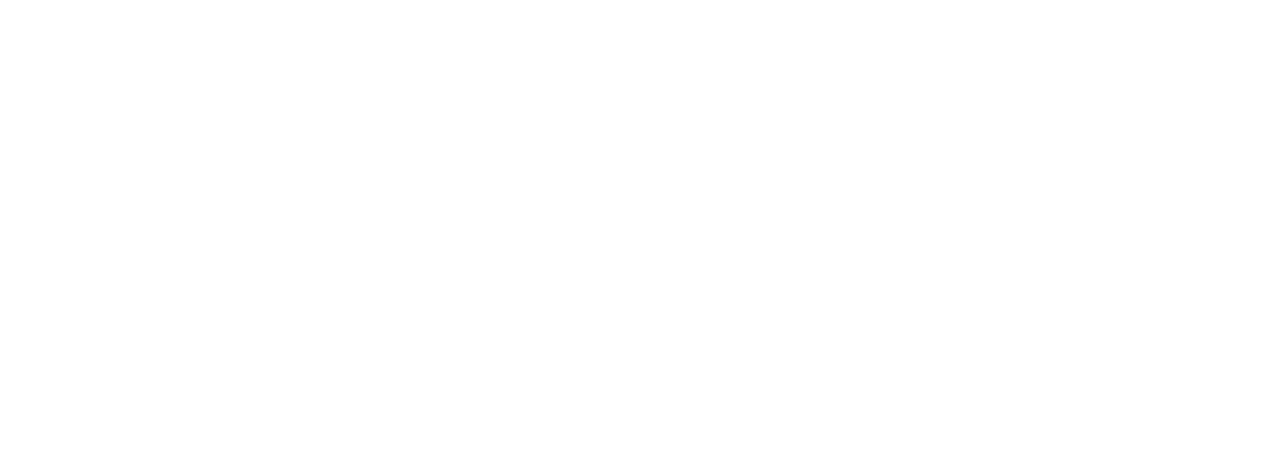
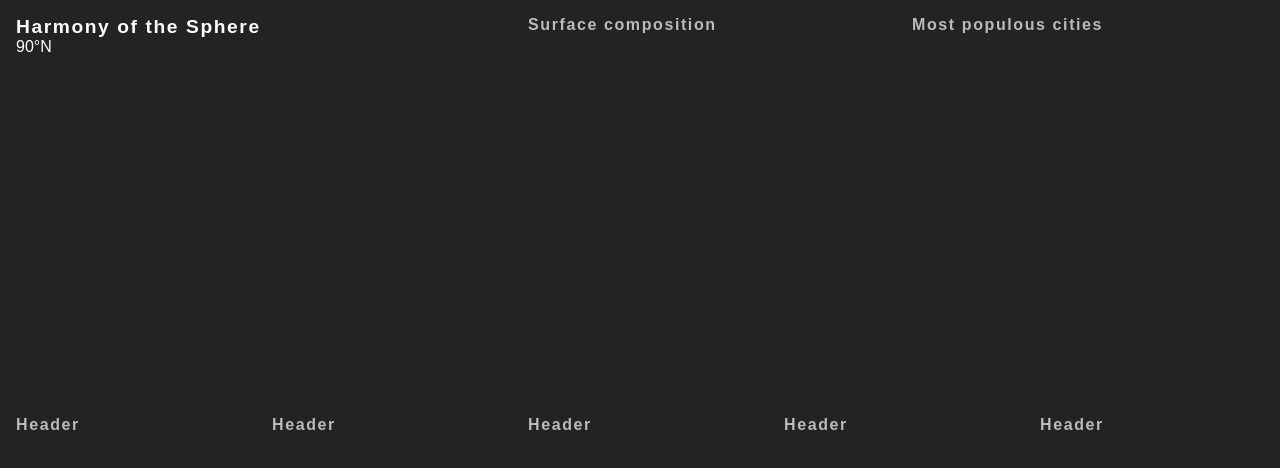
Before and after one commit to beefoo/latitude, a website: page index.html in a window 1280 px wide. Shown: the top 468 px of the page. Drawn offline with Linux system fonts and the light colour scheme.

Commit message:
html, css boilerplate

```diff
--- a/index.html
+++ b/index.html
@@ -3,8 +3,8 @@
 <head>
   <meta charset="utf-8">
   <meta http-equiv="x-ua-compatible" content="ie=edge">
-  <title>Latitude</title>
-  <meta name="description" content="">
+  <title>Harmony of the Sphere</title>
+  <meta name="description" content="Music using data by latitude">
   <meta name="viewport" content="width=device-width, initial-scale=1, shrink-to-fit=no">
 
   <link rel="stylesheet" href="ui/css/normalize.css">
@@ -12,7 +12,57 @@
 </head>
 
 <body>
-  <div id="app" class="app"></div>
+  <div id="app" class="app">
+    <div class="dashboard">
+      <div class="container primary">
+        <div id="map" class="map cell">
+          <h1>Harmony of the Sphere</h1>
+          <div id="map-highlight" class="map-highlight">
+            <div id="map-label" class="map-label">90°N</div>
+          </div>
+        </div>
+      </div>
+
+      <div class="container secondary">
+        <div class="cell half">
+          <h2>Surface composition</h2>
+          <div id="surface-type"></div>
+        </div>
+        <div class="cell half">
+          <h2>Most populous cities</h2>
+          <div id="cities"></div>
+        </div>
+      </div>
+
+      <div class="container tertiary">
+        <div class="cell third">
+          <h2>Header</h2>
+        </div>
+        <div class="cell third">
+          <h2>Header</h2>
+        </div>
+        <div class="cell third">
+          <h2>Header</h2>
+        </div>
+        <div class="cell third">
+          <h2>Header</h2>
+        </div>
+        <div class="cell third">
+          <h2>Header</h2>
+        </div>
+      </div>
+
+    </div><!-- /dashboard -->
+
+    <div id="intro" class="intro modal">
+      <div></div>
+    </div>
+
+    <div id="about" class="about modal">
+      <div></div>
+    </div>
+
+  </div>
 
   <script src="ui/js/vendor/jquery-3.3.1.min.js"></script>
   <script src="ui/js/vendor/underscore-min.js"></script>
--- a/ui/css/app.css
+++ b/ui/css/app.css
@@ -0,0 +1,71 @@
+body {
+  font: 16px sans-serif;
+  color: white;
+  background: #232326;
+}
+
+.app {
+  height: 1000vh;
+}
+
+.dashboard {
+  width: 100vw;
+  height: 100vh;
+  position: fixed;
+  top: 0;
+  left: 0;
+}
+
+.container {
+  display: block;
+  width: 100%;
+  height: 25vh;
+  box-sizing: border-box;
+}
+
+.cell {
+  float: left;
+  width: 100%;
+  height: 25vh;
+  box-sizing: border-box;
+  padding: 1rem;
+}
+.cell.half {
+  width: 50%;
+}
+.cell.third {
+  width: 33.33333333%;
+}
+
+.cell h1,
+.cell h2 {
+  margin: 0;
+  padding: 0;
+  font-size: 1rem;
+  letter-spacing: 0.1rem;
+}
+.cell h1 {
+  font-size: 1.2rem;
+}
+.cell h2 {
+  color: #bbb;
+}
+
+@media screen and (orientation: landscape) {
+  .container {
+    float: left;
+    height: 50vh;
+  }
+  .container.primary {
+    width: 40%;
+  }
+  .container.secondary {
+    width: 60%;
+  }
+  .cell {
+    height: 50vh;
+  }
+  .cell.third {
+    width: 20%;
+  }
+}
```
